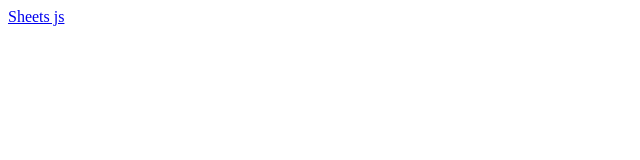
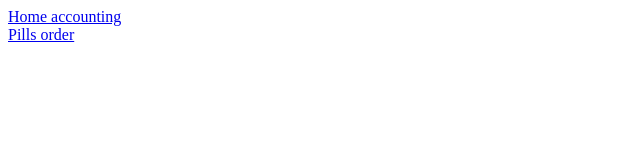
Before and after one commit to spamfro/spamfro.github.io, a plain HTML site: page index.html in a window 1280 px wide. Shown: the whole page, without its empty margins (0-640 px from the left). Drawn offline with Linux system fonts and the light colour scheme.

Commit message:
Update index.html

```diff
--- a/index.html
+++ b/index.html
@@ -22,6 +22,16 @@
     </style>
   </head>
   <body>
-    <a href="./sheets-js">Sheets js</a>
+    <style>
+      ul.no-bullets {
+        list-style-type: none;
+        padding: 0;
+        margin: 0;
+      }
+    </style>
+    <ul class="no-bullets">
+      <li><a href="./sheets-js">Home accounting</a></li>
+      <li><a href="./pills-order">Pills order</a></li>
+    </ul>
   </body>
 </html>
```
